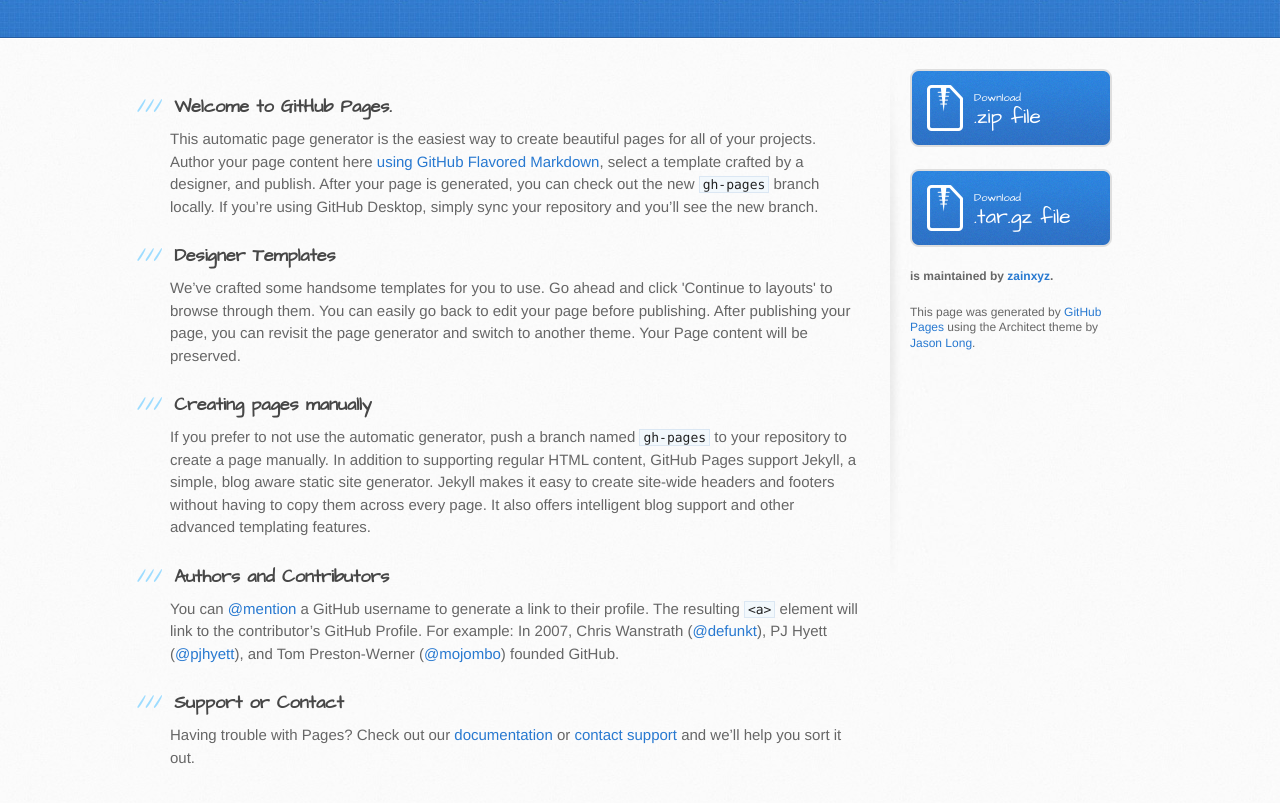
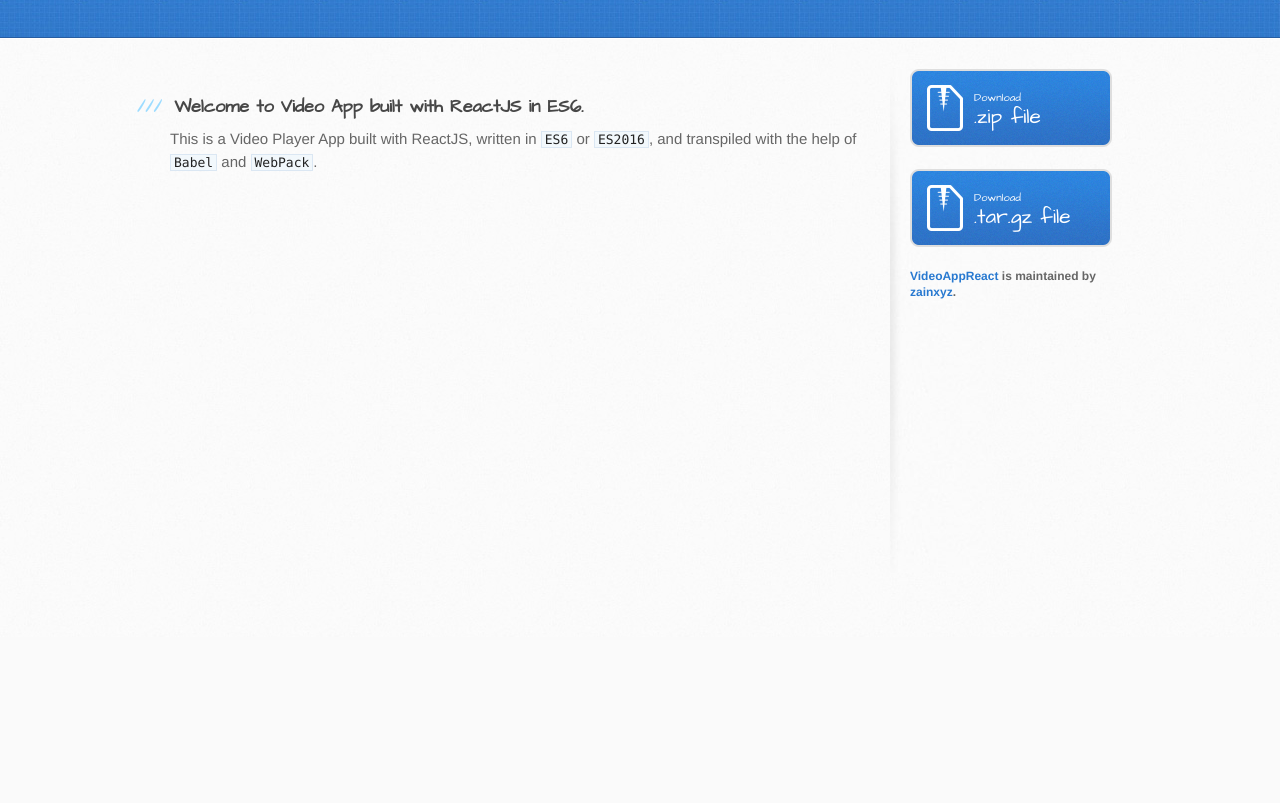
Before and after one commit to vinicius5581/VideoAppReact, a plain HTML site: page index.html in a window 1280 px wide. Shown: the part 163-966 px from the top of the page. After the commit the page ends 800 px from the top, so only its background shows below. Drawn offline with Linux system fonts and the light colour scheme.

Commit message:
Updating the index.html file with proper body copy :)

```diff
--- a/index.html
+++ b/index.html
@@ -1,5 +1,6 @@
 <!DOCTYPE html>
 <html>
+
 <head>
     <meta charset='utf-8'>
     <meta http-equiv="X-UA-Compatible" content="chrome=1">
@@ -8,11 +9,9 @@
     <link rel="stylesheet" type="text/css" href="stylesheets/stylesheet.css" media="screen">
     <link rel="stylesheet" type="text/css" href="stylesheets/github-light.css" media="screen">
     <link rel="stylesheet" type="text/css" href="stylesheets/print.css" media="print">
-
     <!--[if lt IE 9]>
     <script src="//html5shiv.googlecode.com/svn/trunk/html5.js"></script>
     <![endif]-->
-
     <title>VideoAppReact by zainxyz</title>
 </head>
 
@@ -24,53 +23,24 @@
             <a href="https://github.com/zainxyz/VideoAppReact" class="button"><small>View project on</small> GitHub</a>
         </div>
     </header>
-
     <div id="content-wrapper">
         <div class="inner clearfix">
             <section id="main-content">
                 <h3>
-<a id="welcome-to-github-pages" class="anchor" href="#welcome-to-github-pages" aria-hidden="true"><span aria-hidden="true" class="octicon octicon-link"></span></a>Welcome to GitHub Pages.</h3>
-
-<p>This automatic page generator is the easiest way to create beautiful pages for all of your projects. Author your page content here <a href="https://guides.github.com/features/mastering-markdown/">using GitHub Flavored Markdown</a>, select a template crafted by a designer, and publish. After your page is generated, you can check out the new <code>gh-pages</code> branch locally. If you’re using GitHub Desktop, simply sync your repository and you’ll see the new branch.</p>
-
-<h3>
-<a id="designer-templates" class="anchor" href="#designer-templates" aria-hidden="true"><span aria-hidden="true" class="octicon octicon-link"></span></a>Designer Templates</h3>
-
-<p>We’ve crafted some handsome templates for you to use. Go ahead and click 'Continue to layouts' to browse through them. You can easily go back to edit your page before publishing. After publishing your page, you can revisit the page generator and switch to another theme. Your Page content will be preserved.</p>
-
-<h3>
-<a id="creating-pages-manually" class="anchor" href="#creating-pages-manually" aria-hidden="true"><span aria-hidden="true" class="octicon octicon-link"></span></a>Creating pages manually</h3>
-
-<p>If you prefer to not use the automatic generator, push a branch named <code>gh-pages</code> to your repository to create a page manually. In addition to supporting regular HTML content, GitHub Pages support Jekyll, a simple, blog aware static site generator. Jekyll makes it easy to create site-wide headers and footers without having to copy them across every page. It also offers intelligent blog support and other advanced templating features.</p>
-
-<h3>
-<a id="authors-and-contributors" class="anchor" href="#authors-and-contributors" aria-hidden="true"><span aria-hidden="true" class="octicon octicon-link"></span></a>Authors and Contributors</h3>
-
-<p>You can <a href="https://help.github.com/articles/basic-writing-and-formatting-syntax/#mentioning-users-and-teams" class="user-mention">@mention</a> a GitHub username to generate a link to their profile. The resulting <code>&lt;a&gt;</code> element will link to the contributor’s GitHub Profile. For example: In 2007, Chris Wanstrath (<a href="https://github.com/defunkt" class="user-mention">@defunkt</a>), PJ Hyett (<a href="https://github.com/pjhyett" class="user-mention">@pjhyett</a>), and Tom Preston-Werner (<a href="https://github.com/mojombo" class="user-mention">@mojombo</a>) founded GitHub.</p>
-
-<h3>
-<a id="support-or-contact" class="anchor" href="#support-or-contact" aria-hidden="true"><span aria-hidden="true" class="octicon octicon-link"></span></a>Support or Contact</h3>
-
-<p>Having trouble with Pages? Check out our <a href="https://help.github.com/pages">documentation</a> or <a href="https://github.com/contact">contact support</a> and we’ll help you sort it out.</p>
+<a id="welcome-to-video-app-react" class="anchor" href="#welcome-to-video-app-react" aria-hidden="true"><span aria-hidden="true" class="octicon octicon-link"></span></a>Welcome to Video App built with ReactJS in ES6.</h3>
+                <p>This is a Video Player App built with ReactJS, written in <code>ES6</code> or <code>ES2016</code>, and transpiled with the help of <code>Babel</code> and <code>WebPack</code>.</p>
             </section>
-
             <aside id="sidebar">
                 <a href="https://github.com/zainxyz/VideoAppReact/zipball/master" class="button">
-            <small>Download</small>
-            .zip file
+                    <small>Download</small> .zip file
                 </a>
                 <a href="https://github.com/zainxyz/VideoAppReact/tarball/master" class="button">
-            <small>Download</small>
-            .tar.gz file
+                    <small>Download</small> .tar.gz file
                 </a>
-
-          <p class="repo-owner"><a href="https://github.com/zainxyz/VideoAppReact"></a> is maintained by <a href="https://github.com/zainxyz">zainxyz</a>.</p>
-
-          <p>This page was generated by <a href="https://pages.github.com">GitHub Pages</a> using the Architect theme by <a href="https://twitter.com/jasonlong">Jason Long</a>.</p>
+                <p class="repo-owner"><a href="https://github.com/zainxyz/VideoAppReact">VideoAppReact</a> is maintained by <a href="https://github.com/zainxyz">zainxyz</a>.</p>
             </aside>
         </div>
     </div>
+</body>
 
-
-  </body>
 </html>
```
Lines whose indentation alone changed are shown as unchanged.
